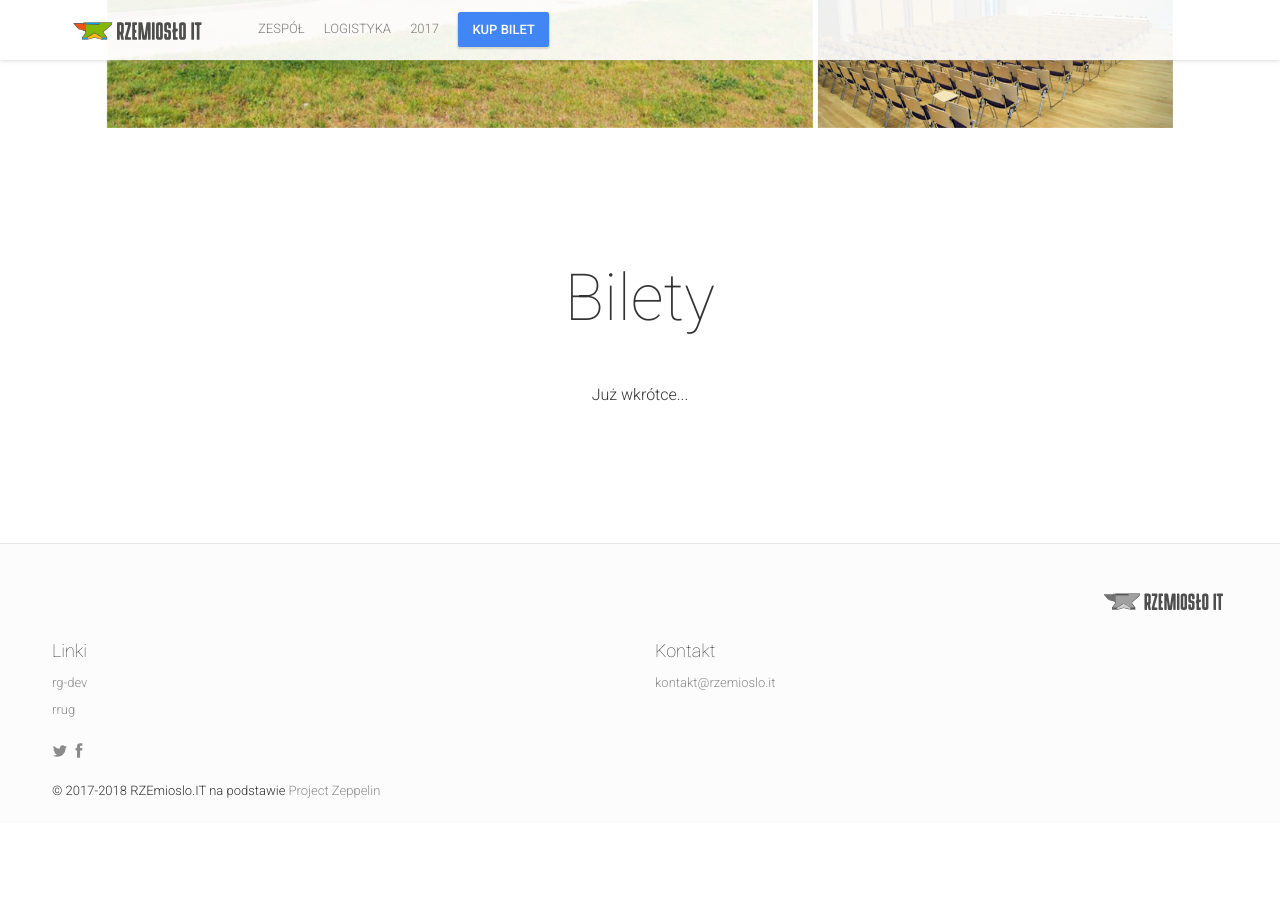
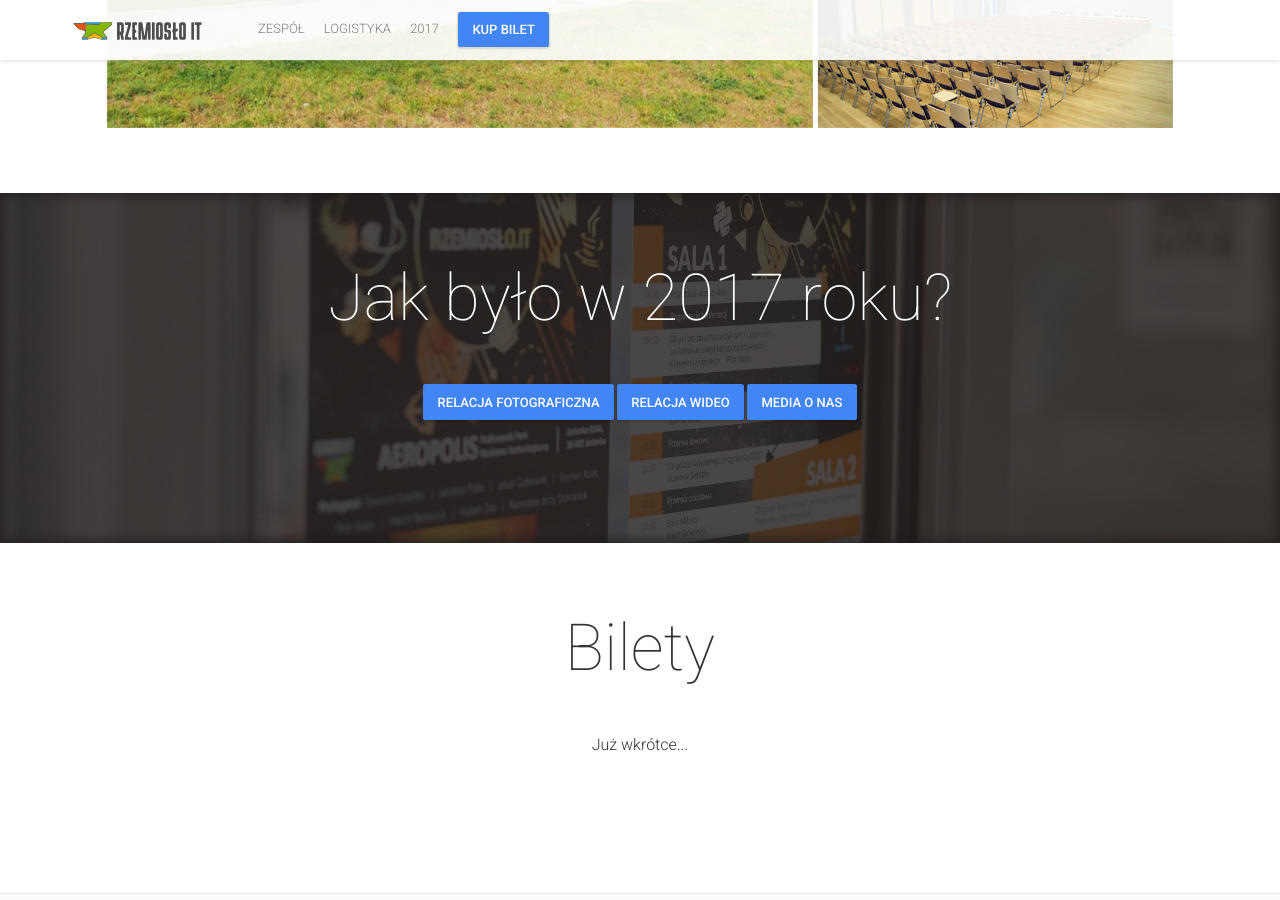
Before and after one commit to rzemioslo-it/rzemioslo-it.github.io, a Jekyll site: the page built from index.html, in a window 1280 px wide and 900 px high, scrolled down 2841 px. Built offline with Jekyll 4.4.1, drawn with Linux system fonts in a browser that asks for light colours; nearby versions of some CDN libraries; comment, search, counter and statistics services are not loaded; before the commit the page ends 3664 px from its top, so only the background shows below that.

Commit message:
Add last edition section

```diff
--- a/_config.yml
+++ b/_config.yml
@@ -43,7 +43,7 @@ navigationLinks:
 #- {permalink: "/speakers/", text: "Prelegenci"}
 - {permalink: "/team/", text: "Zespół"}
 - {permalink: "/logistics/", text: "Logistyka"}
-- {permalink: "/2017/", text: "2017"}
+- {link: "http://2017.rzemioslo.it", text: "2017"}
 navigationButtons:
  - {permalink: "/#tickets", text: "Kup bilet"}
 bottomNavigationLinks:
@@ -120,6 +120,14 @@ subscribeTitle: "Rejestracja rozpoczęta!"
 subscribeButtons:
   - {permalink: "/#tickets", text: "Kup bilet"}
 
+# Last edition Block
+lastEditionImage: "last-edition.jpg"
+lastEditionTitle: "Jak było w 2017 roku?"
+lastEditionButtons:
+  - {link: "https://www.facebook.com/pg/rzemiosloit/photos/?tab=album&album_id=1783044338622013", text: "Relacja fotograficzna"}
+  - {link: "https://www.youtube.com/watch?v=SUaSTnOcod0", text: "Relacja wideo"}
+  - {link: "http://2017.rzemioslo.it/media", text: "Media o nas"}
+
 # Tickets Block
 ticketsTitle: "Bilety"
 ticketsInfo: "Bilety umożliwiają wstęp na wszystkie prezentacje, przerwy kawowe, lunch i afterparty. Nocleg nie jest wliczony w cenę biletu."
--- /dev/null
+++ b/_includes/last-edition.html
@@ -0,0 +1,15 @@
+<!-- Begin Last Edition Section -->
+<section id="subscribe" class="subscribe image-section parallax" style="background-image: url({{ site.baseurl }}/img/sections-background/{{ site.lastEditionImage }});">
+    <div class="overlay solid-overlay"></div>
+    <div class="content-wrapper">
+        <div class="col-lg-8 col-lg-offset-2 animated hiding" data-animation="fadeInUp" data-delay="0">
+            <h3>{{ site.lastEditionTitle }}</h3>
+
+            {% for button in site.lastEditionButtons %}
+            <a href="{% if button.permalink != null %} {{ button.permalink | prepend: site.baseurl }} {% else %} {{ button.link }} {% endif %}" class="btn btn-primary waves-effect waves-button waves-light waves-float" {% if button.link != null %}target="_blank"{% endif %}>{{ button.text }}</a>
+            {% endfor %}
+
+        </div>
+    </div>
+</section>
+<!-- End Last Edition Section -->
--- a/index.html
+++ b/index.html
@@ -21,6 +21,8 @@ permalink: /
 
  {% include venue.html %}
 
+ {% include last-edition.html %}
+
  {% comment %}
  {% include partners.html %}
 
```
Also changed, not shown: img/sections-background/last-edition.jpg (added).
